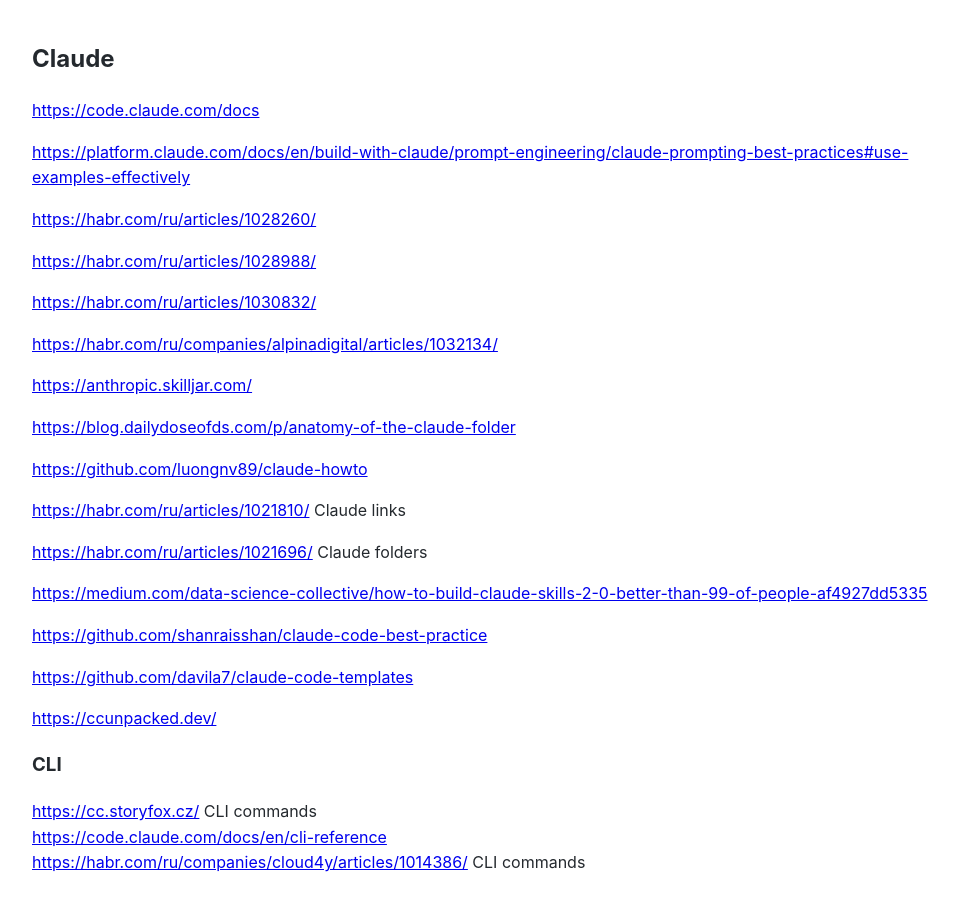
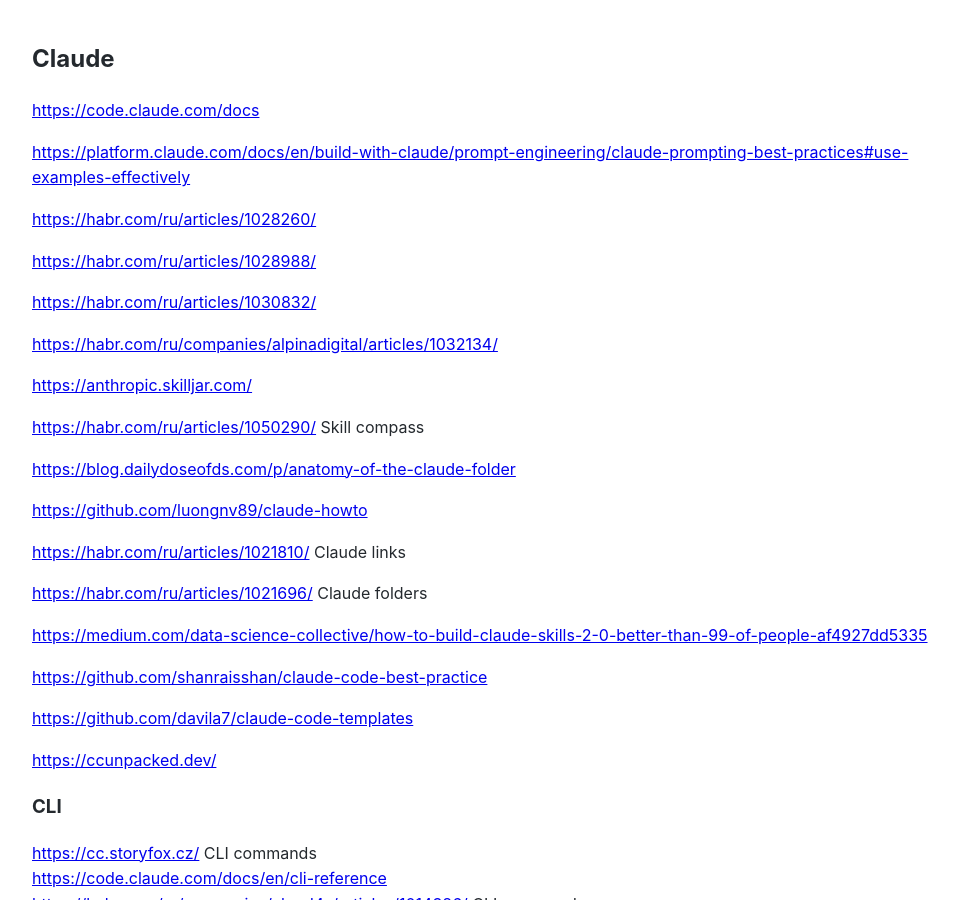
Before and after one commit to Michael-Lubinsky/michael-lubinsky.github.com, a Jekyll site: the page built from ml/claude.md, in a window 1280 px wide and 900 px high. Shown: the whole window, without its empty margins (158-1117 px from the left). Built offline with Jekyll 4.4.1, drawn with Linux system fonts in a browser that asks for light colours; our own code applies the rules of GitHub Pages for plain Markdown files.

Commit message:
Update claude.md

```diff
--- a/ml/claude.md
+++ b/ml/claude.md
@@ -12,6 +12,8 @@
 <https://habr.com/ru/companies/alpinadigital/articles/1032134/>
 
 <https://anthropic.skilljar.com/>
+
+<https://habr.com/ru/articles/1050290/> Skill compass
 
 <https://blog.dailydoseofds.com/p/anatomy-of-the-claude-folder>
 
```
